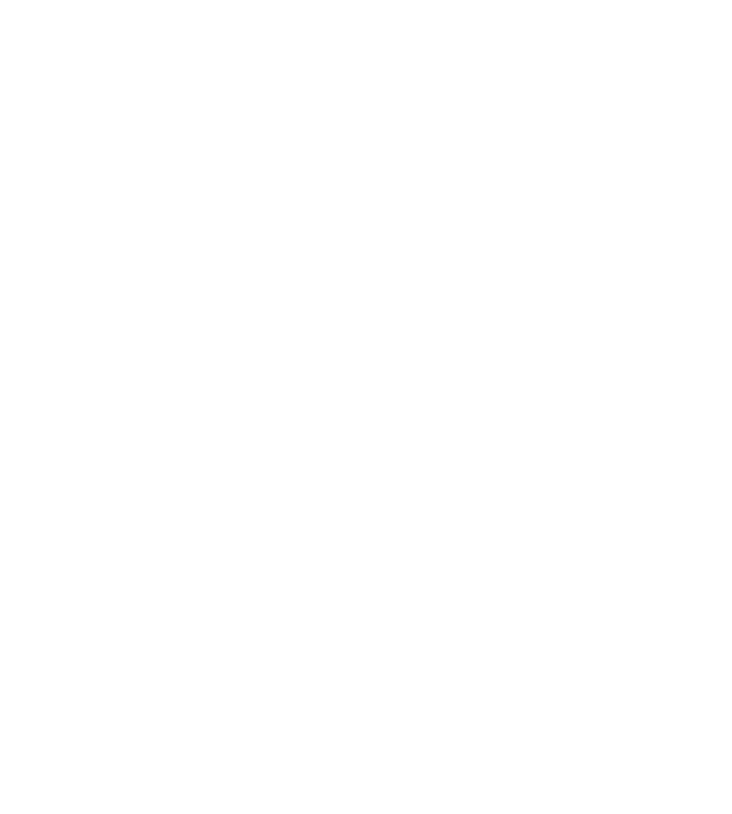
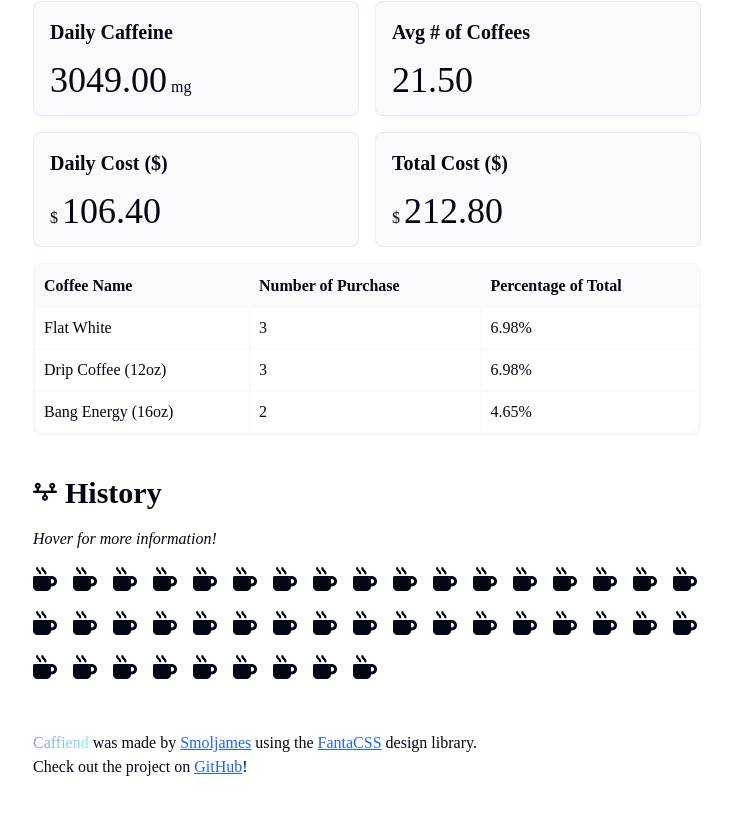
Before and after one commit to csdavids519/CoffeeTracker, a React (Vite) app in the folder caffiend/: page / in a window 1280 px wide. Shown: the part 1295-2109 px from the top of the page, without its empty margins (273-1005 px from the left). Before the commit the page ends 1217 px from the top, so only its background shows below. Built offline with nearby package versions, Linux system fonts and the light colour scheme; a web font is replaced by a local one.

Commit message:
Build out History

```diff
--- a/caffiend/src/App.jsx
+++ b/caffiend/src/App.jsx
@@ -7,7 +7,7 @@
 
 function App() {
 
-  const isAuthenticated = false
+  const isAuthenticated = true
 
   const authenticatedContent = (
     <>
--- a/caffiend/src/components/History.jsx
+++ b/caffiend/src/components/History.jsx
@@ -1,7 +1,34 @@
+import { calculateCurrentCaffeineLevel, coffeeConsumptionHistory, getCaffeineAmount, timeSinceConsumption } from "../utils";
+
 export default function History() {
+
     return (
         <>
+            <div className="section-header">
+                <i className="fa-solid fa-timeline" />
+                <h2>History</h2>
+            </div>
+            <p><i>Hover for more information!</i></p>
+            <div className="coffee-history">
+                {/* sort the data by time */}
+                {Object.keys(coffeeConsumptionHistory).sort((a, b) => b - a).map((utcTime, coffeeIndex) => {
+                    const coffee = coffeeConsumptionHistory[utcTime]
+                    const timeSinceConsume = timeSinceConsumption(utcTime)
+                    const originalAmount = getCaffeineAmount(coffee.name)
+                    const remainingAmount = calculateCurrentCaffeineLevel({
+                        [utcTime]: coffee
+                    })
 
+                    // $ is template literals - adds the $ to the value
+                    const summary = `${coffee.name} | ${timeSinceConsume} | $${coffee.cost} | ${remainingAmount}mg / ${originalAmount}mg`
+
+                    return (
+                        <div title={summary} key={coffeeIndex}>
+                            <i className="fa-solid fa-mug-hot" />
+                        </div>
+                    )
+                })}
+            </div>
         </>
     )
 }
```
